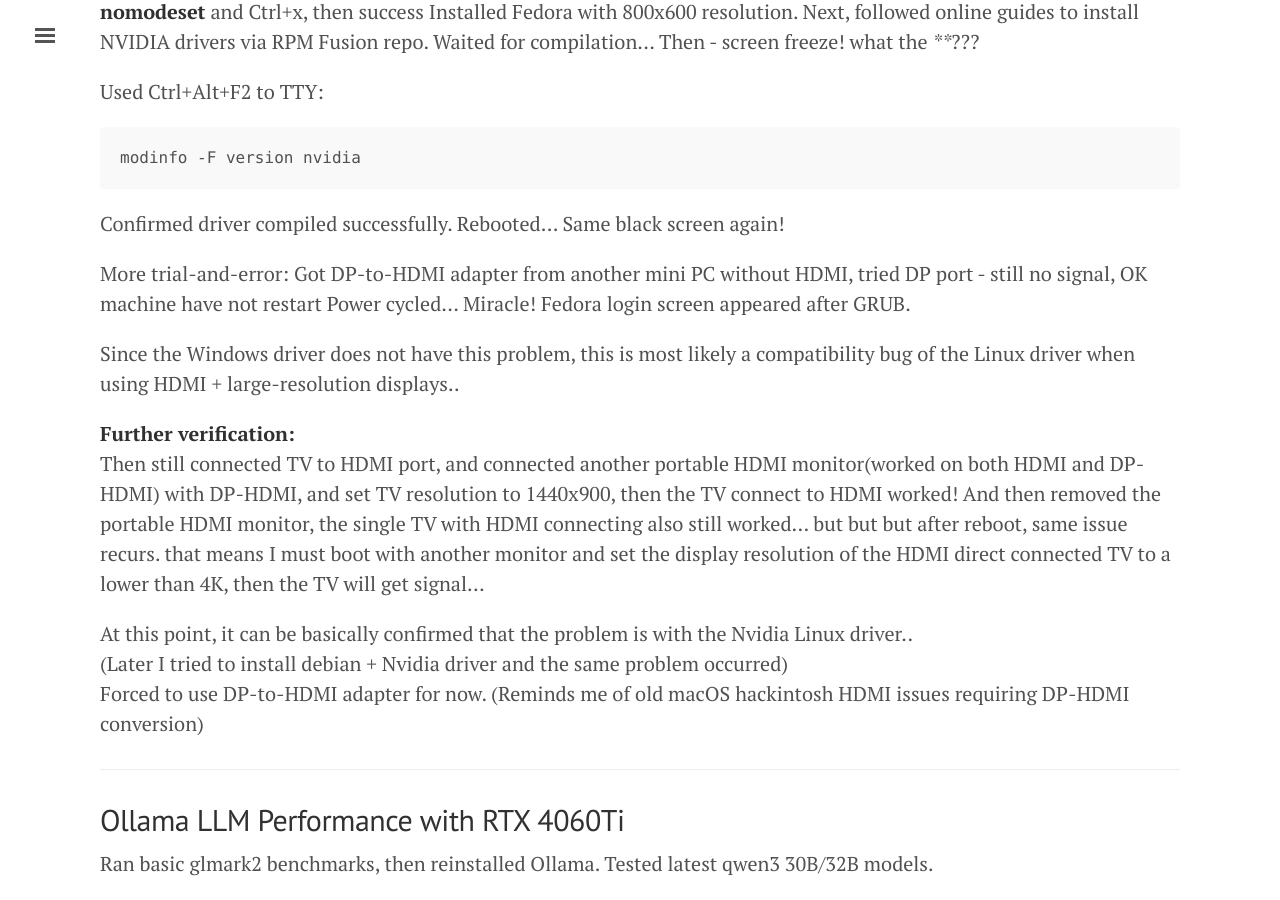
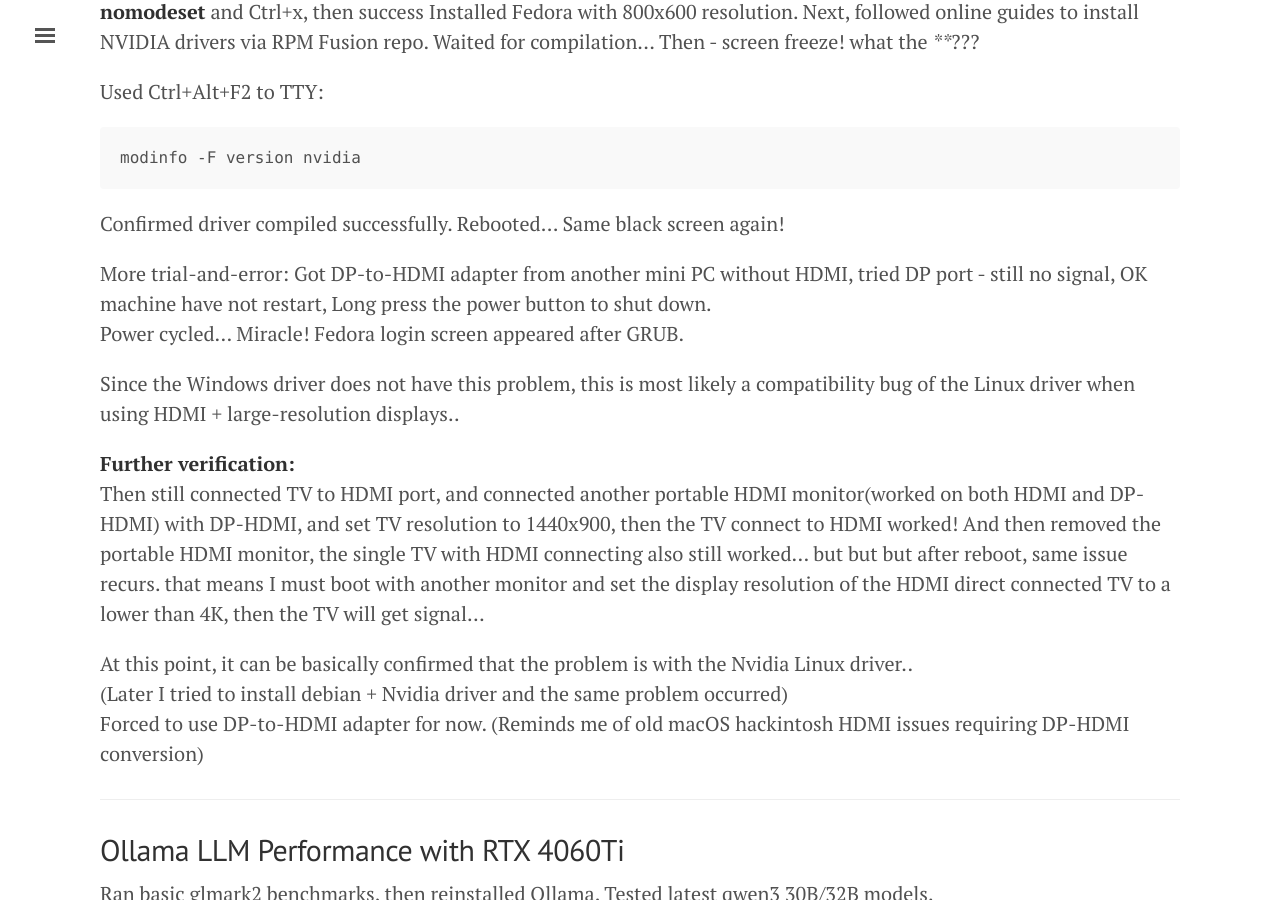
Before and after one commit to tcler/tcler.github.io, a Jekyll site: the page built from _posts/2025-05-30-my-first-graphics-card.md, in a window 1280 px wide and 900 px high, scrolled down 899 px. Built offline with Jekyll 4.4.1, drawn with Linux system fonts in a browser that asks for light colours.

Commit message:
Update 2025-05-30-my-first-graphics-card.md

````diff
--- a/_posts/2025-05-30-my-first-graphics-card.md
+++ b/_posts/2025-05-30-my-first-graphics-card.md
@@ -34,7 +34,7 @@
 ```
 Confirmed driver compiled successfully. Rebooted... Same black screen again!
 
-More trial-and-error: Got DP-to-HDMI adapter from another mini PC without HDMI, tried DP port - still no signal, OK machine have not restart
+More trial-and-error: Got DP-to-HDMI adapter from another mini PC without HDMI, tried DP port - still no signal, OK machine have not restart, Long press the power button to shut down.
 Power cycled... Miracle! Fedora login screen appeared after GRUB.
 
 
````
